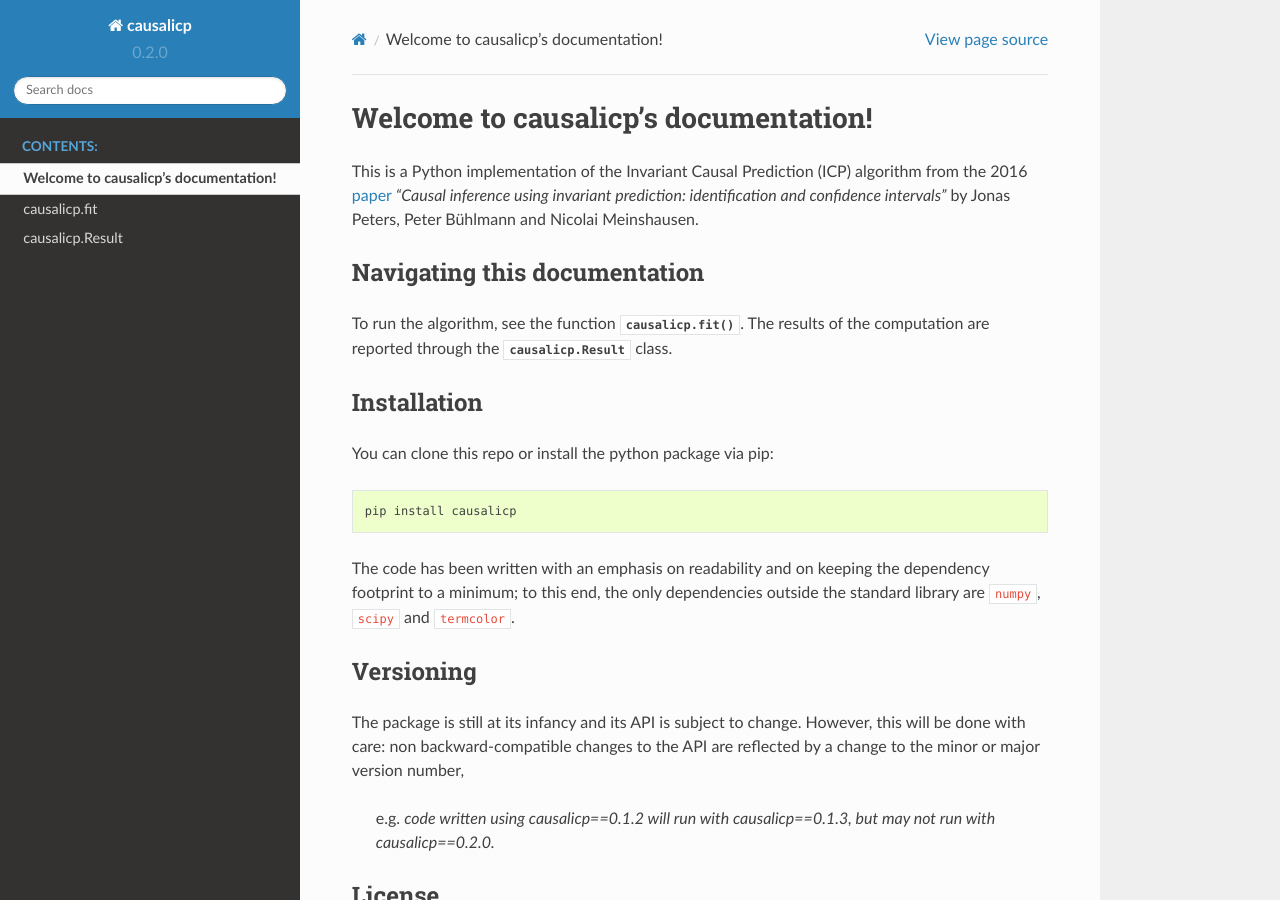
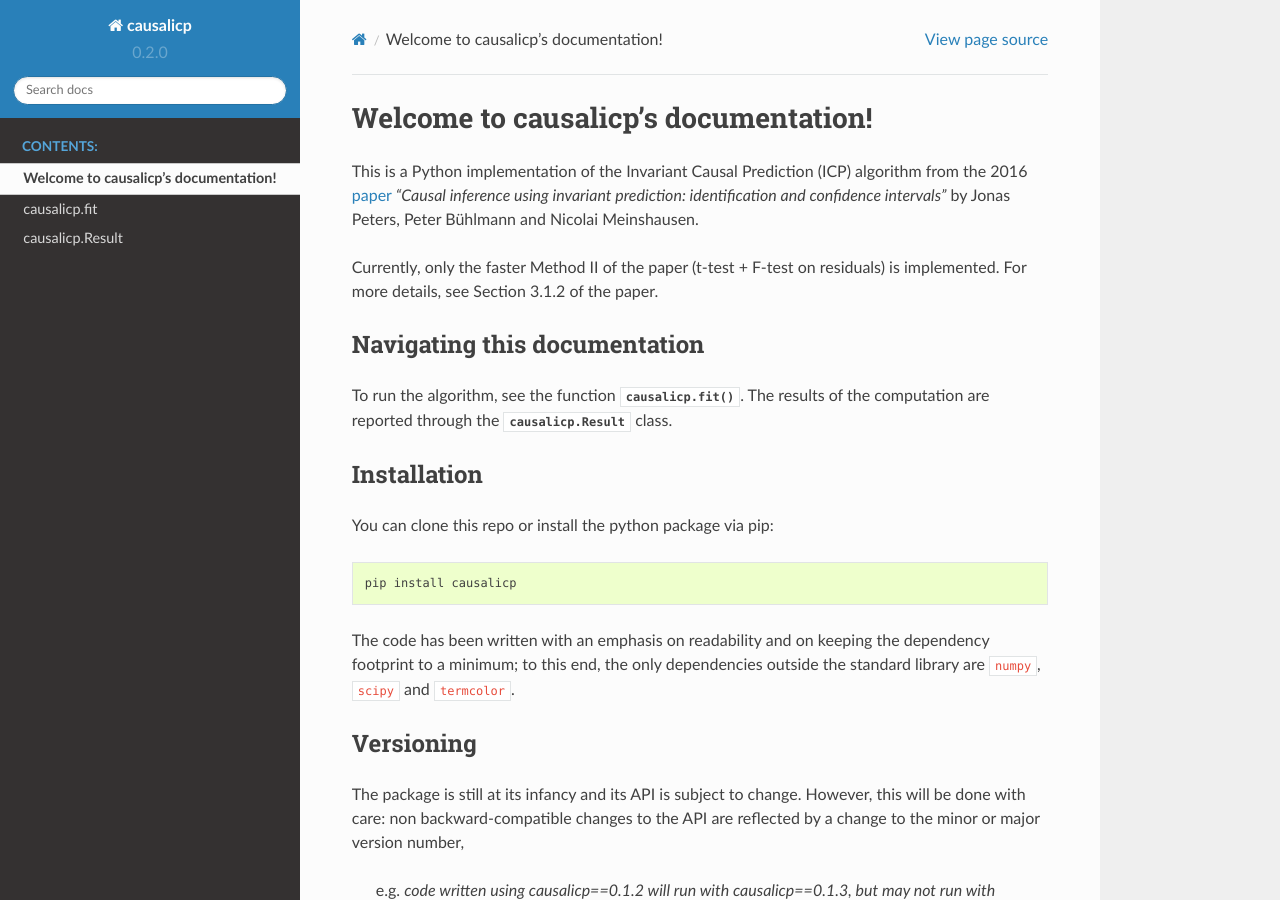
Before and after one commit to juangamella/icp, a Sphinx documentation site: the page built from docs/source/index.rst, in a window 1280 px wide and 900 px high. Built offline with Sphinx 7.4.7 and the Read the Docs theme 2.0.0, drawn with Linux system fonts in a browser that asks for light colours.

Commit message:
Note that only method II is implemented

```diff
--- a/CHANGES.txt
+++ b/CHANGES.txt
@@ -1,2 +1,3 @@
+v0.1.2, XXXX-XX-XX -- Readme and docs: note that only method II is implemented.
 v0.1.1, 2021-05-12 -- Fine-tuned requirements; minor edits to README.
 v0.1.0, 2021-05-12 -- First version including the full functionality.
--- a/docs/source/index.rst
+++ b/docs/source/index.rst
@@ -7,6 +7,8 @@ This is a Python implementation of the Invariant Causal Prediction
 *"Causal inference using invariant prediction: identification and
 confidence intervals"* by Jonas Peters, Peter Bühlmann and Nicolai
 Meinshausen.
+
+Currently, only the faster Method II of the paper (t-test + F-test on residuals) is implemented. For more details, see Section 3.1.2 of the paper.
 
 Navigating this documentation
 -----------------------------
```
Also changed, not shown: README.md (+2 -0 lines).
